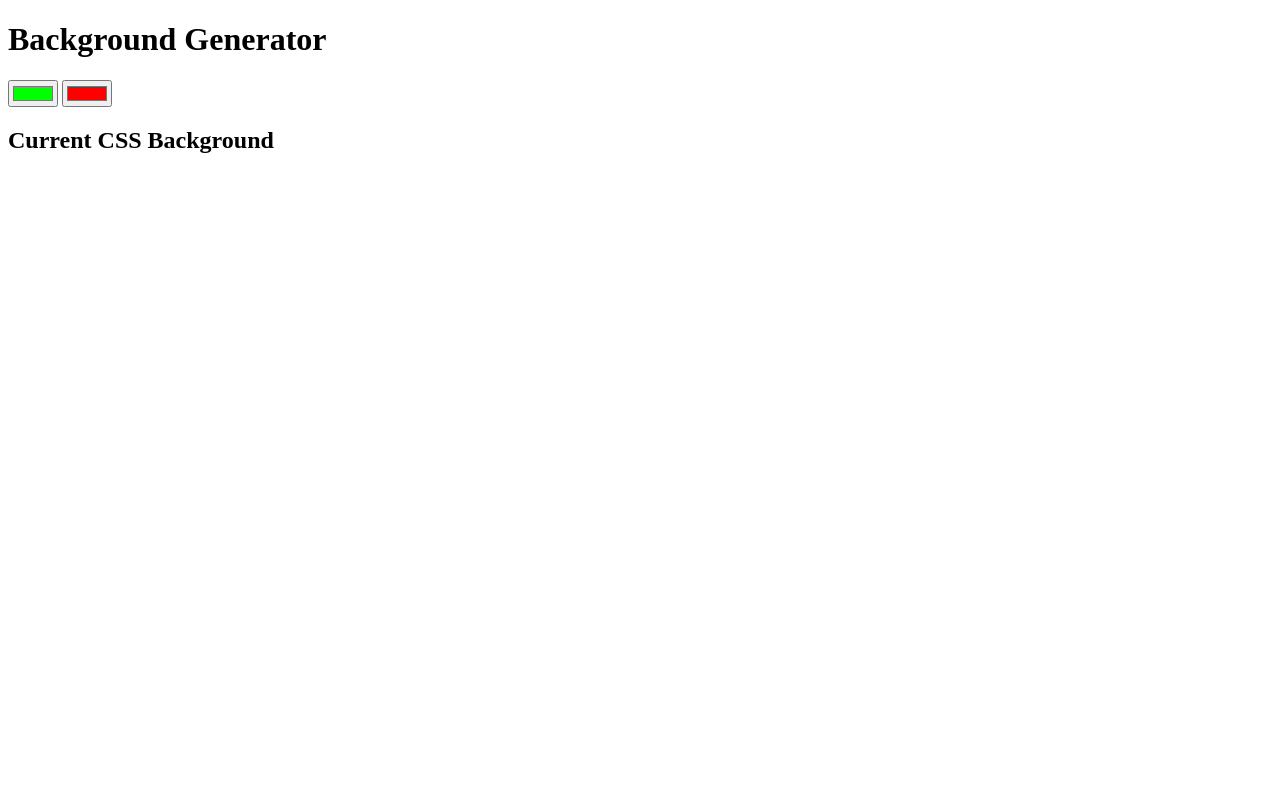
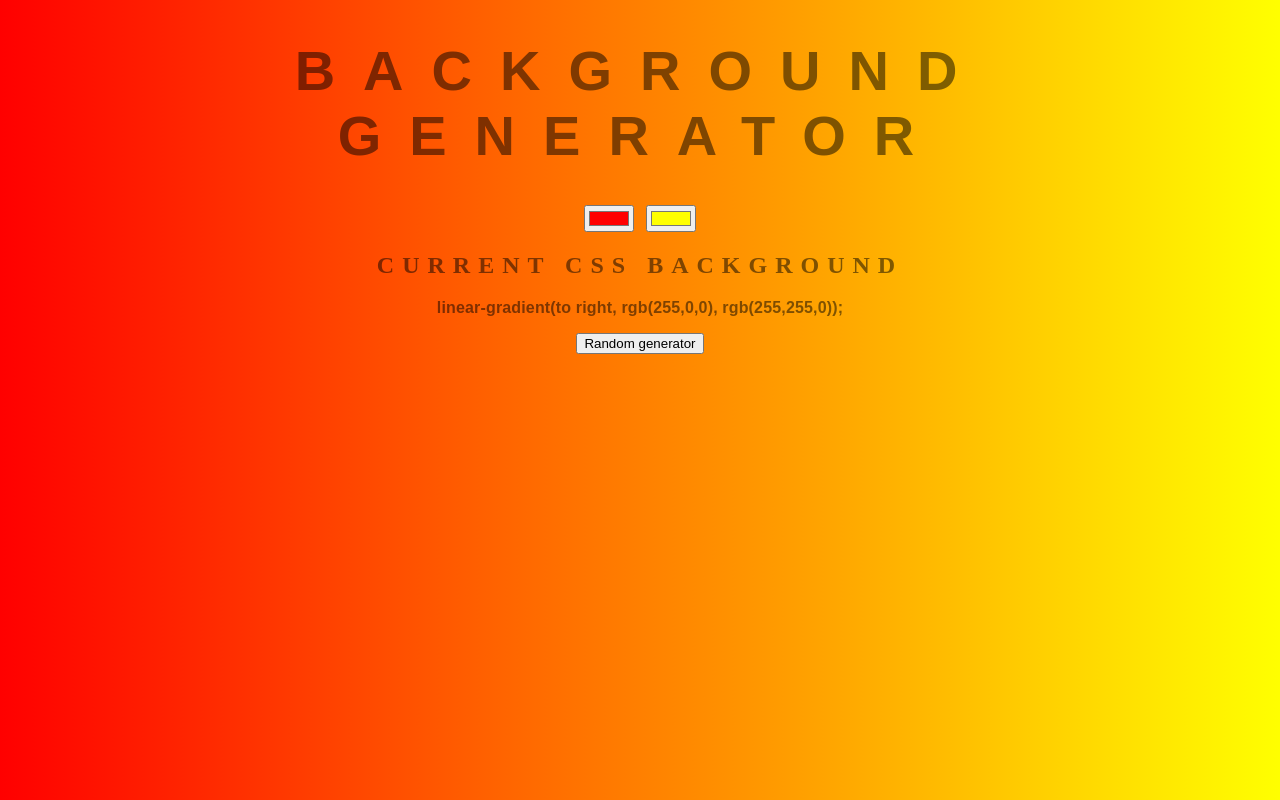
Before and after one commit to lidhill/background-generator, a plain HTML site: page index.html in a window 1280 px wide. Drawn offline with Linux system fonts and the light colour scheme.

Commit message:
my own code for background generator

```diff
--- a/index.html
+++ b/index.html
@@ -3,15 +3,16 @@
 
 <head>
     <title>Gradient Background</title>
-    <link rel="stylesheet" type="text/css" href="style.css">
+    <link rel="stylesheet" type="text/css" href="styles.css">
 </head>
 
-<body>
+<body id="gradient">
     <h1>Background Generator</h1>
-    <input type="color" name="color1" value="#00ff00">
-    <input type="color" name="color2" value="#ff0000">
+    <input class="color1" type="color" name="color1" value="#FF0000">
+    <input class="color2" type="color" name="color2" value="#FFFF00">
     <h2>Current CSS Background</h2>
-    <h3></h3>
+    <h3>linear-gradient(to right, rgb(255,0,0), rgb(255,255,0));</h3>
+    <button id="random">Random generator</button>
     <script type="text/javascript" src="script.js"></script>
 </body>
 
--- a/script.js
+++ b/script.js
@@ -1,11 +1,30 @@
 var css = document.querySelector("h3");
 var color1 = document.querySelector(".color1");
 var color2 = document.querySelector(".color2");
+var body = document.getElementById("gradient");
+var button = document.getElementById("random");
 
-color1.addEventListener("input", function () {
-    console.log(color1.value);
-});
+function setGradient() {
+    body.style.background =
+        "linear-gradient(to right, "
+        + color1.value
+        + ", "
+        + color2.value
+        + ")";
 
-color2.addEventListener("input", function () {
-    console.log(color2.value);
-});
+    css.textContent = body.style.background + ";";
+}
+
+function random_hex_color_code() {
+    var random1 = (Math.random() * 0xfffff * 1000000).toString(16);
+    color1.value = '#' + random1.slice(0, 6);
+    var random2 = (Math.random() * 0xfffff * 1000000).toString(16);
+    color2.value = '#' + random2.slice(0, 6);
+    setGradient();
+};
+
+button.addEventListener("click", random_hex_color_code);
+
+color1.addEventListener("input", setGradient);
+
+color2.addEventListener("input", setGradient);
--- a/styles.css
+++ b/styles.css
@@ -0,0 +1,28 @@
+body {
+    font: 'Raleway', sans-serif;
+    color: rgba(0, 0, 0, .5);
+    text-align: center;
+    text-transform: uppercase;
+    letter-spacing: .5em;
+    top: 15%;
+    background: linear-gradient(to right, red, yellow);
+    /* Standard syntax */
+}
+
+h1 {
+    font: 600 3.5em 'Raleway', sans-serif;
+    color: rgba(0, 0, 0, .5);
+    text-align: center;
+    text-transform: uppercase;
+    letter-spacing: .5em;
+    width: 100%;
+}
+
+h3 {
+    font: 900 1em 'Raleway', sans-serif;
+    color: rgba(0, 0, 0, .5);
+    text-align: center;
+    text-transform: none;
+    letter-spacing: 0.01em;
+
+}
```
